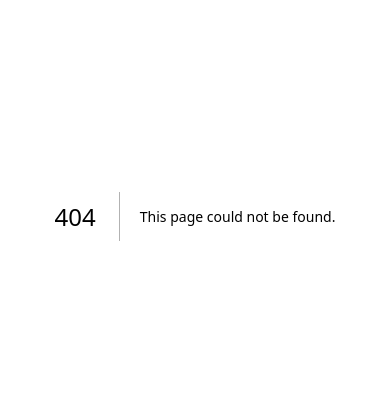
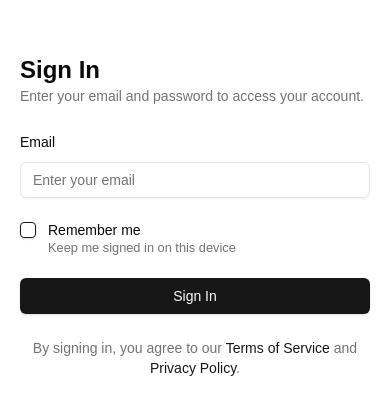
Before and after one commit to POIKUS-LLC/dotai, a Next.js app in the folder web/: page /auth in a window 390 px wide. Before the commit this address had no page. Shown: the part 206-620 px from the top of the page. Built offline with nearby package versions, Linux system fonts and the light colour scheme.

Commit message:
feat(auth): add authentication page with testimonials
Add new authentication page layout with a responsive grid design:
- Implement basic auth form component
- Add testimonials section for large screens
- Set up responsive layout with grid columns

```diff
--- /dev/null
+++ b/web/app/auth/page.tsx
@@ -0,0 +1,21 @@
+import Testimonials from "@/components/complex/Testimonials";
+import { mockTestimonials } from "@/components/complex/Testimonials/testimonial-model";
+import AuthForm from "./components/authForm/auth-form";
+
+const AuthPage = () => {
+    return (
+        <div className="grid grid-cols-1 lg:grid-cols-2 h-screen">
+            <div className="flex flex-col items-center justify-center">
+                <AuthForm />
+            </div>
+
+            <div className="hidden lg:flex">
+                <Testimonials testimonials={mockTestimonials} />
+            </div>
+        </div>
+    )
+}
+
+export default AuthPage;
+
+AuthPage.displayName = "AuthPage";
```
